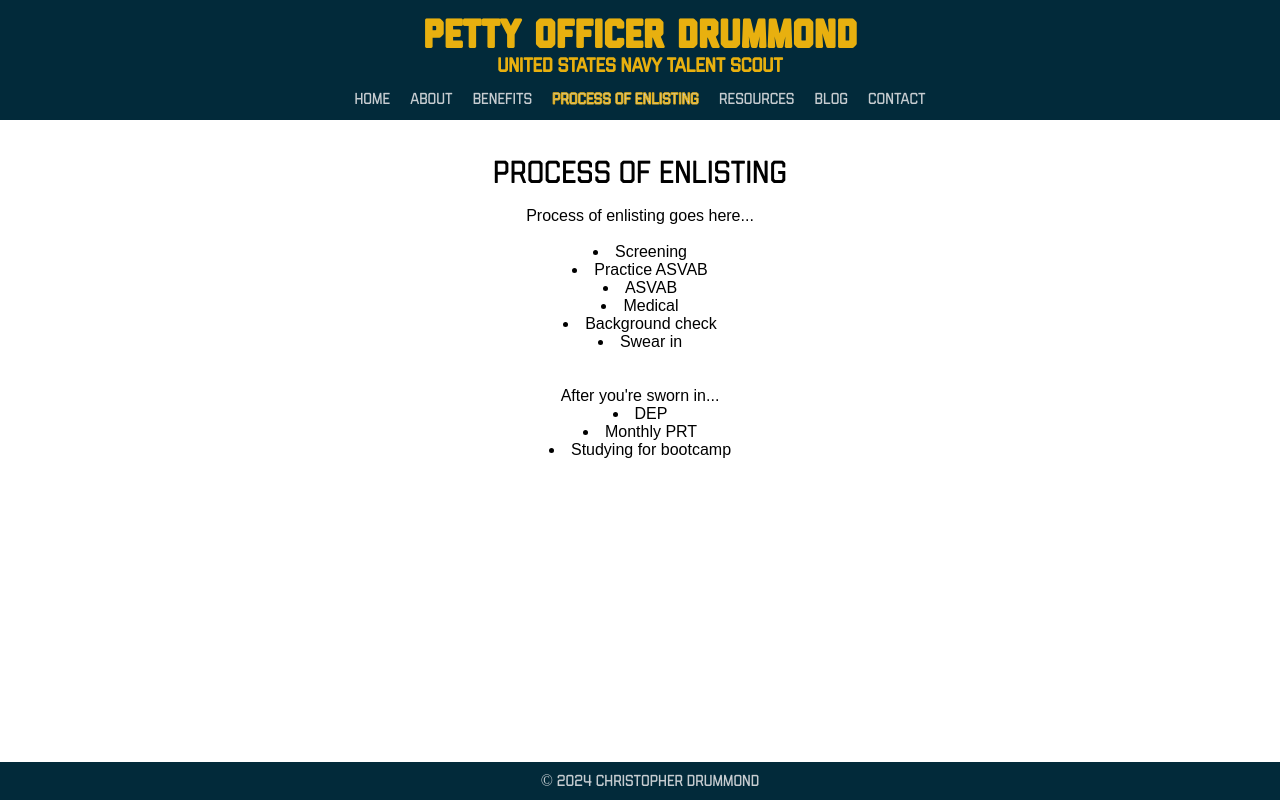
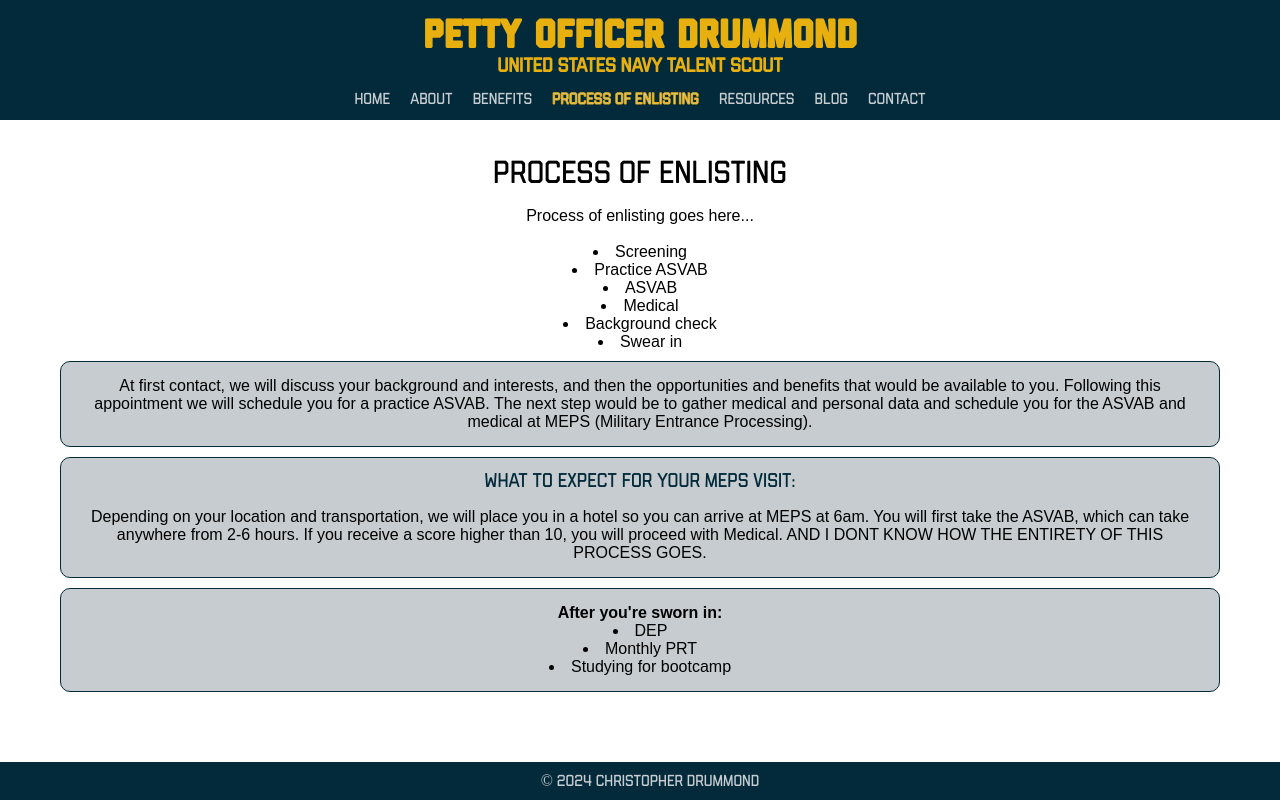
Before and after one commit to kdrummond528/cdrecruiter, a React (Create React App) app: page / in a window 1280 px wide. Both pictures are taken after a click on the element "Process of Enlisting". Built offline with nearby package versions, Linux system fonts and the light colour scheme.

Commit message:
modified components, and css, installed npm packages

```diff
--- a/package.json
+++ b/package.json
@@ -47,6 +47,7 @@
     ]
   },
   "devDependencies": {
+    "@babel/plugin-proposal-private-property-in-object": "^7.21.11",
     "gh-pages": "^6.1.1"
   }
 }
--- a/src/App.css
+++ b/src/App.css
@@ -110,6 +110,20 @@ nav ul li {
   padding-right: 50px;
 }
 
+.process-body {
+  background-color: #c6ccd0;
+  padding: 15px;
+  border: 1px solid #022a3a;
+  border-radius: 10px;
+  margin: 10px;
+}
+
+.body-label {
+  font-family: "Light";
+  font-size: 20px;
+  color: #022a3a;
+}
+
 .name {
   font-family: "Medium";
   font-size: 24px;
--- a/src/components/Contact.js
+++ b/src/components/Contact.js
@@ -28,7 +28,7 @@ const Contact = () => {
           <TbMessageCircle2 className='icon' size={'2rem'} />
         </a>
 
-        <a href="https://calendly.com/chrisdrummond/introduction"
+        <a href="https://calendly.com/chrisdrummond/"
           title='Book an appointment with me.'>
           <MdOutlineCalendarMonth className='icon' size={'2rem'} />
         </a>
@@ -44,7 +44,7 @@ const Contact = () => {
 
         <br /><br />
 
-        Set up an introductory phone call, zoom meeting, or in person meeting with me via <a title='Book an appointment.' href="https://calendly.com/chrisdrummond/introduction">Calendly</a>.
+        Set up an introductory phone call, zoom meeting, or in person meeting with me via <a title='Book an appointment.' href="https://calendly.com/chrisdrummond/">Calendly</a>.
         <br /><br />
 
       </p>
--- a/src/components/Process.js
+++ b/src/components/Process.js
@@ -15,12 +15,22 @@ const Process = () => {
                 <li>Medical</li>
                 <li>Background check</li>
                 <li>Swear in</li>
-                <br />
-                <br />
-                After you're sworn in...
-                <li>DEP</li>
-                <li>Monthly PRT</li>
-                <li>Studying for bootcamp</li>
+
+                <p className='process-body'>
+                    At first contact, we will discuss your background and interests, and then the opportunities and benefits that would be available to you. Following this appointment we will schedule you for a practice ASVAB. The next step would be to gather medical and personal data and schedule you for the ASVAB and medical at MEPS (Military Entrance Processing).
+                </p>
+
+                <p className='process-body'>
+                    <p className='body-label'>What to expect for your MEPS visit:</p><br />
+                    Depending on your location and transportation, we will place you in a hotel so you can arrive at MEPS at 6am. You will first take the ASVAB, which can take anywhere from 2-6 hours. If you receive a score higher than 10, you will proceed with Medical. AND I DONT KNOW HOW THE ENTIRETY OF THIS PROCESS GOES.
+                </p>
+
+                <p className='process-body'>
+                    <b>After you're sworn in:</b>
+                    <li>DEP</li>
+                    <li>Monthly PRT</li>
+                    <li>Studying for bootcamp</li>
+                </p>
 
             </p>
 
```
Also changed, not shown: 1 other file (tests, documents, lock files or other folders).
